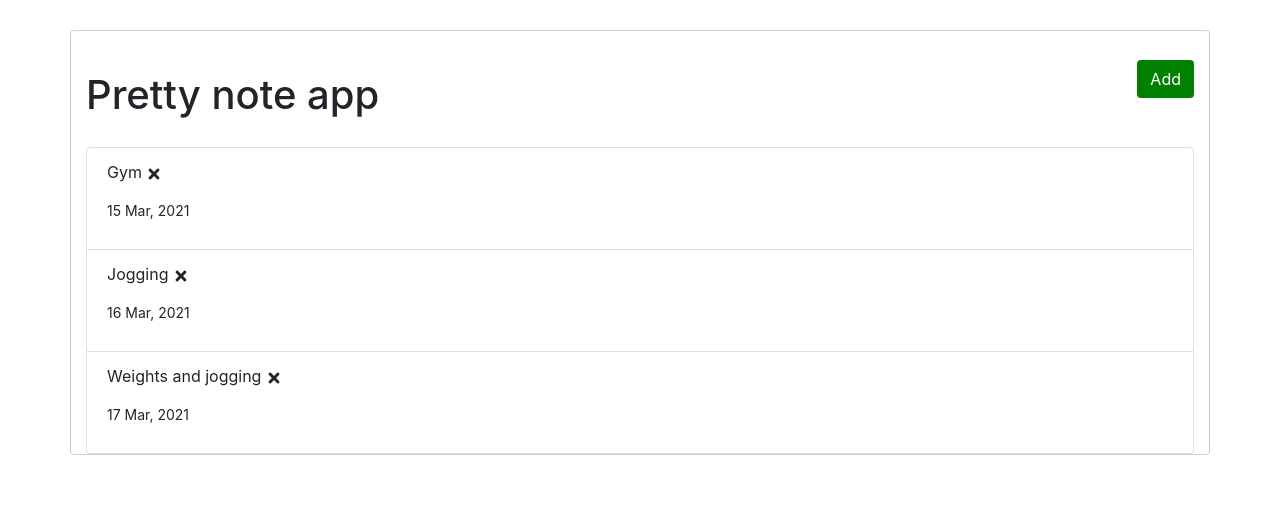
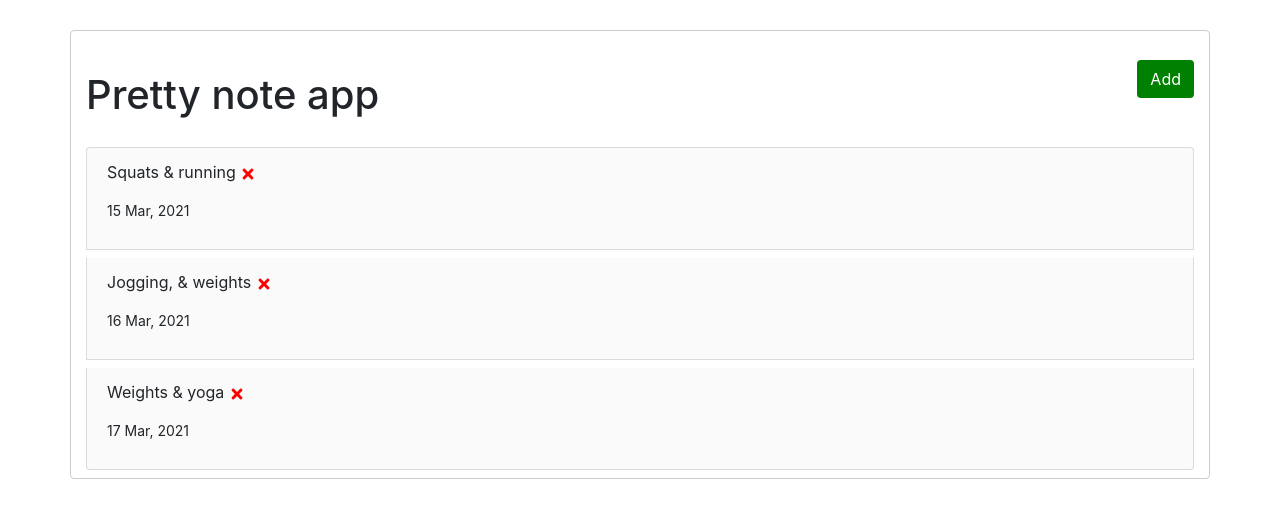
Before and after one commit to caprica-Six/react-pretty-note, a React (Create React App) app: page / in a window 1280 px wide. Shown: the top 518 px of the page. Built offline with nearby package versions, Linux system fonts and the light colour scheme.

Commit message:
Pass delete prop, add remove icon - filter through deleted item

```diff
--- a/src/App.js
+++ b/src/App.js
@@ -8,30 +8,36 @@ function App() {
   const [notes, setNotes] = useState([
     {
       id: 0,
-      text: 'Gym',
+      text: 'Squats & running',
       day: '15 Mar, 2021',
       reminder: true,
     },
     {
       id: 1,
-      text: 'Jogging',
+      text: 'Jogging, & weights',
       day: '16 Mar, 2021',
       reminder: true,
     },
     {
       id: 2,
-      text: 'Weights and jogging',
+      text: 'Weights & yoga',
       day: '17 Mar, 2021',
       reminder: false,
     },
   ]);
+
+  // Delete note
+  const deleteNote = (id) => {
+    console.log('delete', id);
+    setNotes(notes.filter((task) => task.id !== id));
+  };
 
   return (
     <div className="container">
       <div className="row">
         <div className="col">
           <Header title="Pretty note app" />
-          <Notes notes={notes} />
+          <Notes notes={notes} onDelete={deleteNote} />
         </div>
       </div>
     </div>
--- a/src/components/Note.js
+++ b/src/components/Note.js
@@ -1,10 +1,14 @@
 import {FaTimes} from 'react-icons/fa';
 
-const Note = ({note}) => {
+const Note = ({note, onDelete}) => {
   return (
     <div>
       <p>
-        {note.text} <FaTimes />
+        {note.text}{' '}
+        <FaTimes
+          style={{color: 'red', cursor: 'pointer'}}
+          onClick={() => onDelete(note.id)}
+        />
       </p>
       <p className="small">{note.day}</p>
     </div>
--- a/src/components/Notes.js
+++ b/src/components/Notes.js
@@ -1,11 +1,11 @@
 import Note from './Note';
 
-const Notes = ({notes}) => {
+const Notes = ({notes, onDelete}) => {
   return (
     <ul className="list-group">
       {notes.map((note, index) => (
         <li className="list-group-item" key={index}>
-          <Note note={note} />
+          <Note note={note} onDelete={onDelete} />
         </li>
       ))}
     </ul>
--- a/src/index.css
+++ b/src/index.css
@@ -28,3 +28,8 @@
 .custom-btn {
     color: white !important;
 }
+
+.list-group-item {
+    background: #fafafa  !important;
+    margin-bottom: .5em;
+}
```
